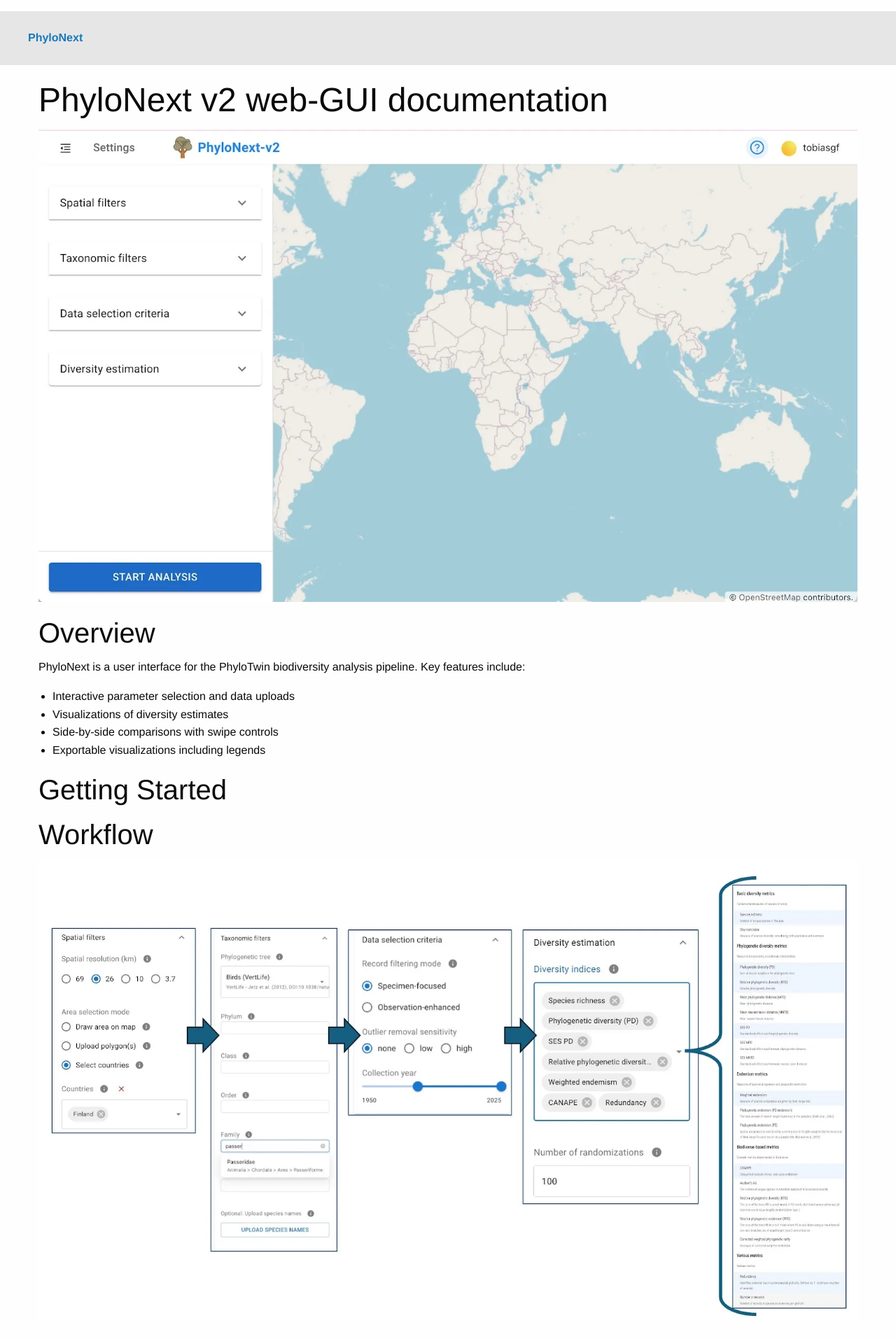
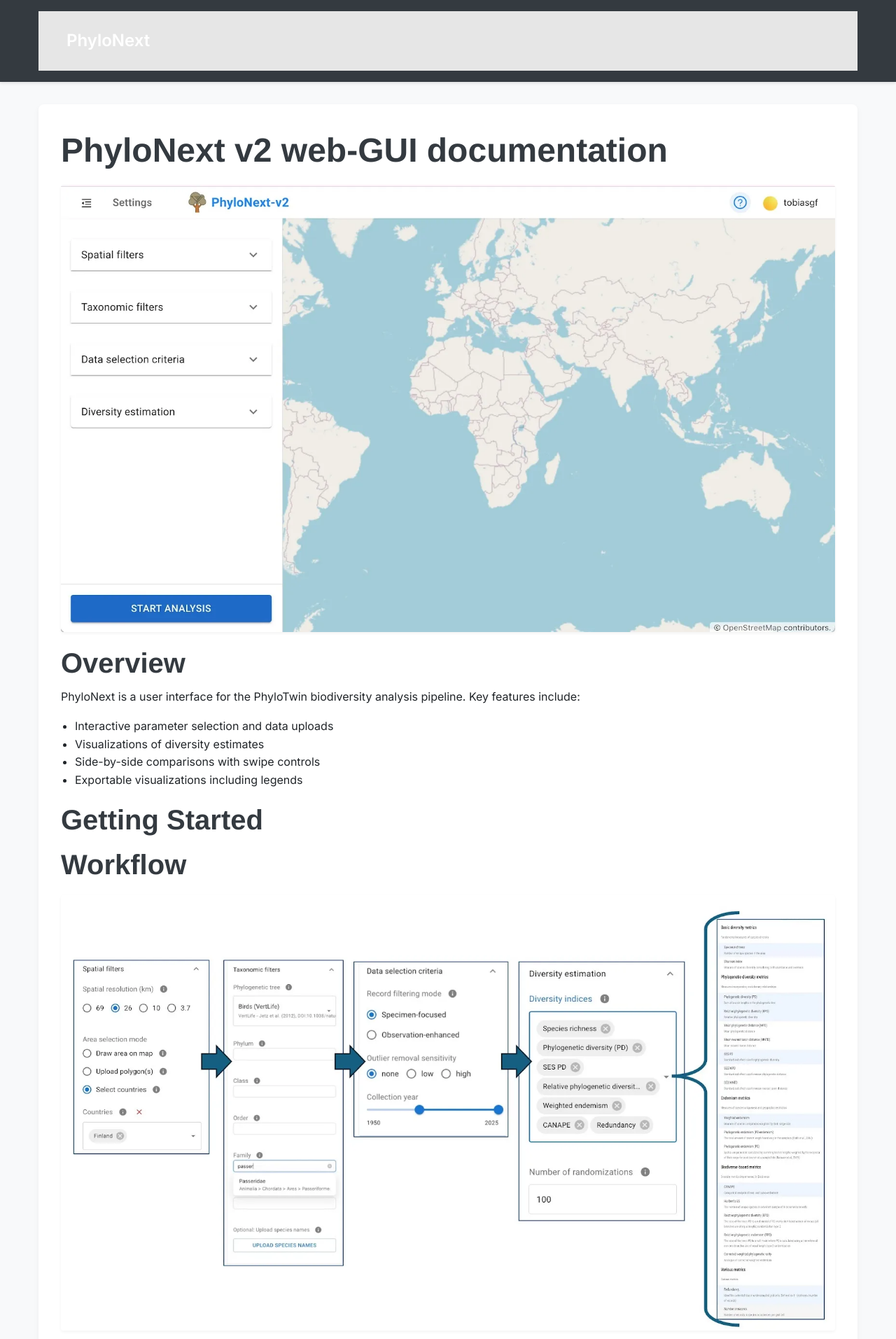
Before and after one commit to thomasstjerne/phylotwin_react, a Jekyll site: the page built from docs/index.md, in a window 1280 px wide. Shown: the top 1913 px of the page at 70% size. Built offline with Jekyll 4.4.1, drawn with Linux system fonts in a browser that asks for light colours; nearby versions of some CDN libraries; some of the changed text lies outside the part shown.

Commit message:
upd doc style

```diff
--- a/docs/_layouts/default.html
+++ b/docs/_layouts/default.html
@@ -5,17 +5,85 @@
   <meta name="viewport" content="width=device-width, initial-scale=1.0" />
   <title>{{ page.title }} | {{ site.title }}</title>
   <meta name="description" content="{{ page.description | default: site.description }}" />
+  <link href="https://fonts.googleapis.com/css2?family=Inter:wght@300;400;600;700&display=swap" rel="stylesheet">
   <link rel="stylesheet" href="https://cdn.jsdelivr.net/npm/foundation-sites@6.7.5/dist/css/foundation.min.css" />
   <style>
-    body { padding-top: 1rem; }
-    .top-bar { margin-bottom: 1rem; }
-    code { background-color: #f6f8fa; padding: 0.2em 0.4em; border-radius: 3px; }
-    img { max-width: 100%; height: auto; }
-    .grid-container img { display: block; margin: 0 auto; }
-    .listingblock pre { background-color: #f6f8fa; padding: 1rem; border-radius: 5px; }
+    body {
+      font-family: 'Inter', sans-serif;
+      background-color: #f8f9fa;
+      color: #212529;
+      line-height: 1.6;
+      padding-top: 0; /* Remove default padding */
+    }
+    .header {
+      background-color: #343a40;
+      padding: 1rem 0;
+      box-shadow: 0 2px 4px rgba(0,0,0,0.1);
+    }
+    .header .menu-text a {
+      color: #ffffff;
+      font-size: 1.5rem;
+      font-weight: 600;
+    }
+    .header .menu-text a:hover {
+      color: #e9ecef;
+    }
+    .main-content {
+      padding: 2rem 0;
+    }
+    .content-card {
+      background-color: #ffffff;
+      padding: 2rem;
+      border-radius: 8px;
+      box-shadow: 0 4px 8px rgba(0,0,0,0.05);
+      margin-bottom: 2rem;
+    }
+    h1, h2, h3, h4, h5, h6 {
+      font-weight: 600;
+      color: #343a40;
+    }
+    code {
+      background-color: #e9ecef;
+      padding: 0.2em 0.5em; /* Adjusted padding */
+      border-radius: 4px; /* Softer radius */
+      font-size: 0.9em;
+      color: #000; /* Ensure code text is dark for contrast */
+    }
+    img {
+      max-width: 100%;
+      height: auto;
+      border-radius: 4px; /* Slight radius for images */
+      box-shadow: 0 2px 4px rgba(0,0,0,0.05); /* Subtle shadow for images */
+    }
+    .grid-container img {
+      display: block;
+      margin: 1rem auto; /* Center images and add margin */
+    }
+    .listingblock pre {
+      background-color: #212529; /* Dark background for code blocks */
+      color: #f8f9fa; /* Light text for contrast */
+      padding: 1.5rem; /* Increased padding */
+      border-radius: 6px; /* Softer radius */
+      overflow-x: auto; /* Ensure horizontal scroll for long lines */
+    }
+    a {
+      color: #007bff;
+    }
+    a:hover {
+      color: #0056b3;
+      text-decoration: underline;
+    }
+    footer {
+      text-align: center;
+      padding: 2rem 0;
+      font-size: 0.9em;
+      color: #6c757d;
+    }
   </style>
 </head>
 <body>
+  <header class="header">
+    <div class="grid-container">
       <div class="top-bar">
         <div class="top-bar-left">
           <ul class="menu">
@@ -23,13 +91,28 @@
           </ul>
         </div>
       </div>
+    </div>
+  </header>
+
+  <main class="main-content">
     <div class="grid-container">
       <div class="grid-x grid-margin-x">
         <div class="cell small-12">
+          <div class="content-card">
             {{ content }}
           </div>
         </div>
       </div>
+    </div>
+  </main>
+
+  <footer>
+    <div class="grid-container">
+      <p>&copy; {{ "now" | date: "%Y" }} {{ site.title }}. All rights reserved.</p>
+      <p>Theme inspired by modern design principles.</p>
+    </div>
+  </footer>
+
   <script src="https://code.jquery.com/jquery-3.6.0.min.js"></script>
   <script src="https://cdn.jsdelivr.net/npm/foundation-sites@6.7.5/dist/js/foundation.min.js"></script>
   <script>
```
Lines whose indentation alone changed are shown as unchanged.
